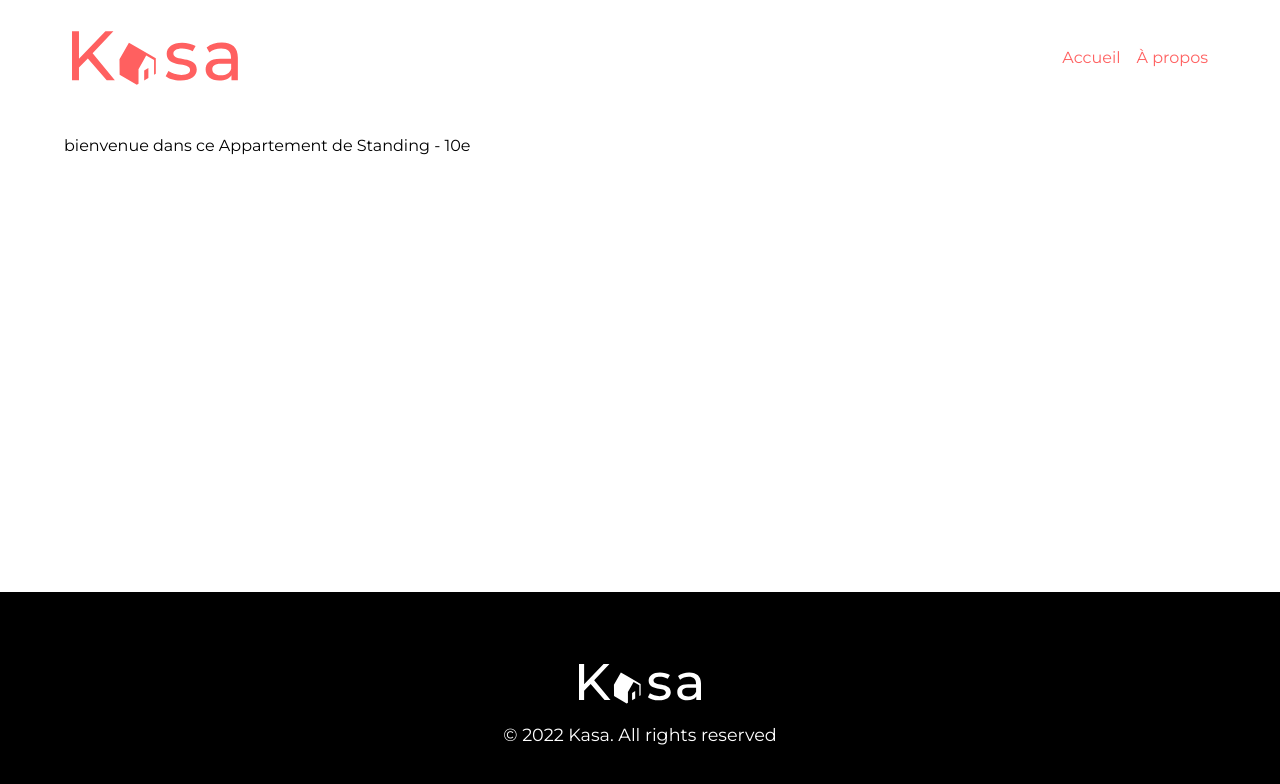
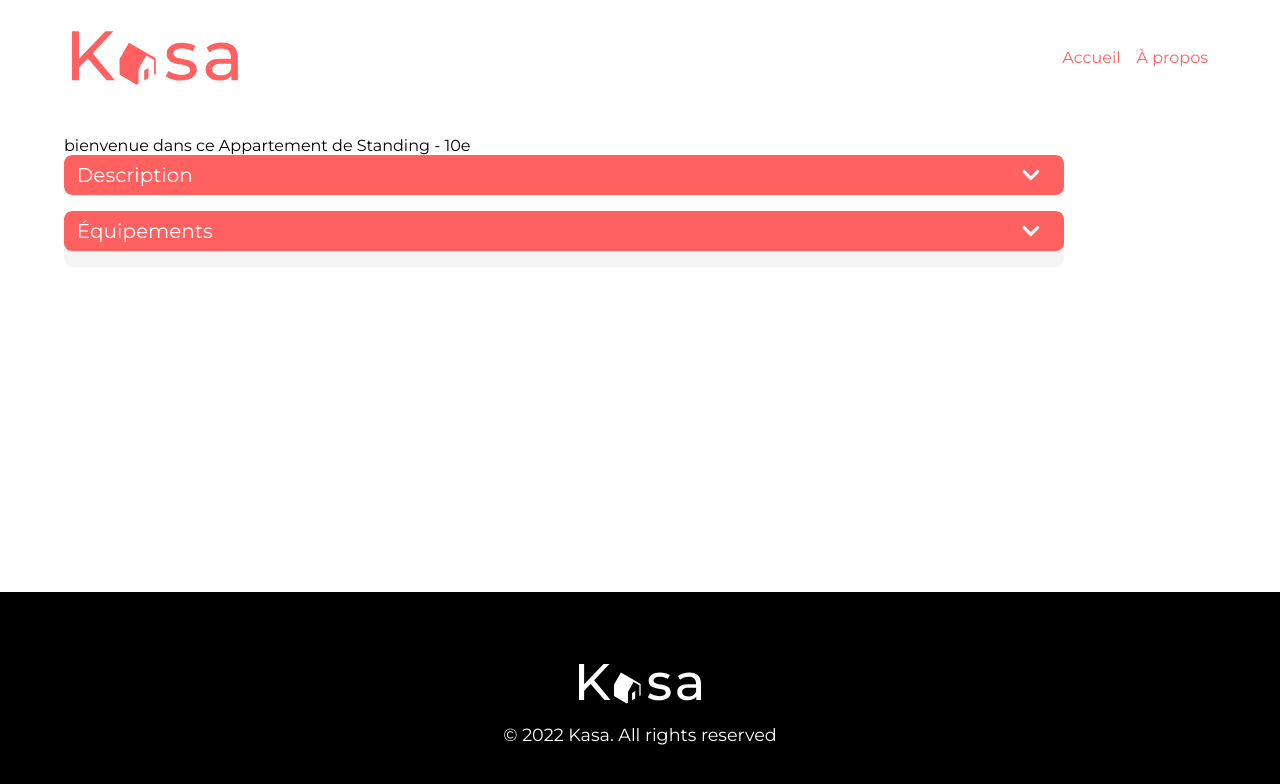
Before and after one commit to ebz8/ElodieBoinZanchi_11_250122, a React (Create React App) app in the folder my-app/: page /housing/0979876d in a window 1280 px wide. Shown: the top 784 px of the page. Built offline with nearby package versions, Linux system fonts and the light colour scheme.

Commit message:
add liste props to Collapse

```diff
--- a/my-app/src/components/Banner/Banner.js
+++ b/my-app/src/components/Banner/Banner.js
@@ -4,7 +4,7 @@ export default function Banner(props) {
     const texte = props.texte
 
     return (
-    <div className='banner' tabindex="0">
+    <div className='banner' tabIndex="0">
         <img src={props.img} alt={props.alt} />
         {texte ? <h1 className='title'>{texte}</h1> : ""}
     </div>
--- a/my-app/src/components/Collapse/Collapse.js
+++ b/my-app/src/components/Collapse/Collapse.js
@@ -20,7 +20,8 @@ export default function Collapse(props) {
   const refHeight = useRef()
 
   // refaire le collapse en version accessible AAA
-  return (
+  if (props.liste) {
+    return (
       <div className="collapse">
         <button onClick={toggleState} className="collapse-bar">
           <h2>{props.titre}</h2>
@@ -30,8 +31,30 @@ export default function Collapse(props) {
         <div ref={refHeight}
         className={toggle ? 'collapse-content open' : 'collapse-content'}
         style={{height: toggle ? `${heightEl}`: `0px`}}>
-          <p aria-hidden={toggle ? 'true' : 'false'}>{props.texte}</p>
+          <ul aria-hidden={toggle ? 'true' : 'false'}>
+            {props.liste.map((item) => {
+              return <li key={item}>{item}</li>
+            })}
+          </ul>
         </div>
       </div>
   )
+
+  } else {
+    return (
+        <div className="collapse">
+          <button onClick={toggleState} className="collapse-bar">
+            <h2>{props.titre}</h2>
+            <CloseIcon alt="Déplier / Replier" className={toggle ? 'close-icon open' : 'close-icon'}/>
+          </button>
+
+          <div ref={refHeight}
+          className={toggle ? 'collapse-content open' : 'collapse-content'}
+          style={{height: toggle ? `${heightEl}`: `0px`}}>
+            <p aria-hidden={toggle ? 'true' : 'false'}>{props.texte}</p>
+          </div>
+        </div>
+    )
+  }
+
 }
--- a/my-app/src/components/Thumbnail/Thumbnail.scss
+++ b/my-app/src/components/Thumbnail/Thumbnail.scss
@@ -1,34 +1,40 @@
 .thumbnail {
     position: relative;
-    // overflow: hidden;
 
-    &:after {
-        content: '';
-        position: absolute;
-        top: 0;
-        left: 0;
-        right: 0;
-        bottom: 0;
-        background: linear-gradient(0deg, rgba(0,0,0,0.5) 0%, rgba(255,255,255,0) 100%);
-        border-radius: 1rem;
-    }
 
-    &::hover {
-        background: linear-gradient(0deg, hsl(0, 100%, 69%) 0%, rgba(255,255,255,0) 100%);
-    }
 
     a{
         position: relative;
         display: block;
         width: 100%;
         height: 100%;
+
+        &:hover {
+            z-index: 3;
+            // background: linear-gradient(0deg, hsl(0, 100%, 69%) 0%, rgba(255,255,255,0) 100%);
+        }
+
+        &::before {
+            content: '';
+            position: absolute;
+            top: 0;
+            left: 0;
+            right: 0;
+            bottom: 0;
+            background: linear-gradient(0deg, rgba(0,0,0,0.5) 0%, rgba(255,255,255,0) 100%);
+            border-radius: 1rem;
+        }
+
     }
+
 
     img {
         width: 100%;
         height: 100%;
         object-fit: cover;
         border-radius: 1rem;
+
+
     }
 
     h3 {
--- a/my-app/src/pages/Housing/Housing.js
+++ b/my-app/src/pages/Housing/Housing.js
@@ -1,5 +1,7 @@
 import { useParams } from 'react-router-dom'
 import { useEffect, useState } from 'react'
+
+import Collapse from '../../components/Collapse/Collapse'
 
 export default function Housing(props) {
     // récupère l'id du logement en cours
@@ -40,6 +42,14 @@ export default function Housing(props) {
         return (
             <div>
                 <p>bienvenue dans ce {currentHousing.title}</p>
+                <Collapse
+                    titre="Description"
+                    texte={currentHousing.description}
+                />
+                <Collapse
+                    titre="Équipements"
+                    liste={currentHousing.equipments}
+                />
             </div>
         )
     }
```
